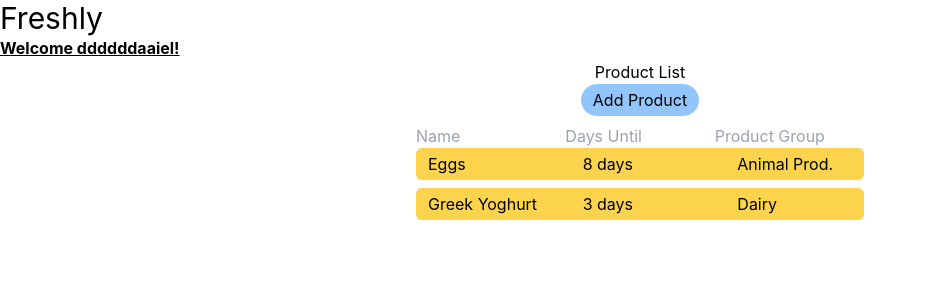
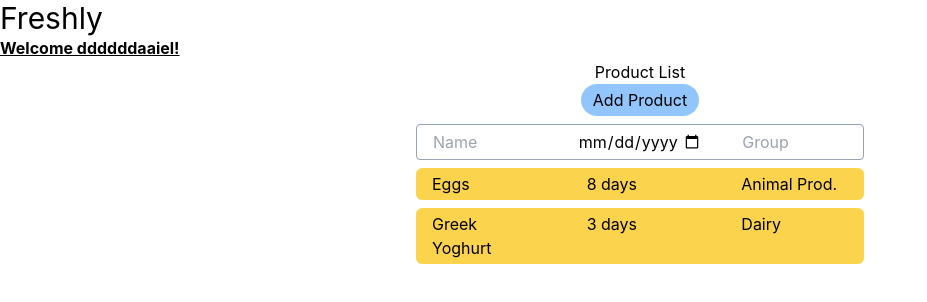
Before and after one commit to riczudaniel/freshly-app, a React (Create React App) app: page / in a window 1280 px wide. Both pictures are taken after a click on the button "Add Product". Shown: the top 302 px of the page, without its empty margins (0-927 px from the left). Built offline with nearby package versions, Linux system fonts and the light colour scheme.

Commit message:
Upgraded design

```diff
--- a/src/Components/NewProductInput.js
+++ b/src/Components/NewProductInput.js
@@ -5,6 +5,7 @@ function NewProductInput({ onAddProduct }) {
     const [name, setName] = useState('');
     const [daysUntil, setDaysUntil] = useState('');
     const [productGroup, setProductGroup] = useState('');
+
 
     const handleKeyPress = (e) => {
         if (e.key === 'Enter' && name && daysUntil && productGroup) {
@@ -16,15 +17,11 @@ function NewProductInput({ onAddProduct }) {
         }
       };
 
+
     return(
-        // <div className='max-w-md flex'>
-        //     <input type='text' placeholder='Enter name..' className='w-1/3'></input>
-        //     <input type='text' placeholder='Enter days..' className='w-1/3'></input>
-        //     <input type='text' placeholder='Enter category..' className='w-1/3'></input>
-        // </div>
-         <div>
+         <div className='border-slate-400 border mb-2 rounded py-1 max-w-fit'>
          <input
-           className='w-1/3'
+           className='w-1/3 px-4'
            type="text"
            placeholder="Name"
            value={name}
@@ -32,17 +29,17 @@ function NewProductInput({ onAddProduct }) {
            onKeyPress={handleKeyPress}
          />
          <input
-           className='w-1/3'
-           type="text"
-           placeholder="Days Until"
+           className='w-1/3 px-3'
+           type="date"
+           placeholder="Date"
            value={daysUntil}
            onChange={(e) => setDaysUntil(e.target.value)}
            onKeyPress={handleKeyPress}
          />
          <input
-           className='w-1/3'
+           className='w-1/3 px-7'
            type="text"
-           placeholder="Product Group"
+           placeholder="Group"
            value={productGroup}
            onChange={(e) => setProductGroup(e.target.value)}
            onKeyPress={handleKeyPress}
--- a/src/Components/Product.js
+++ b/src/Components/Product.js
@@ -2,7 +2,7 @@ import React from 'react';
 
 function Product ({ name, daysUntil, productGroup }) {
   return (
-    <div className='grid grid-cols-3 gap-10 justify-center bg-amber-300 max-w-md rounded-md mb-2 px-3 py-1'>
+    <div className='grid grid-cols-3 gap-12 justify-center bg-amber-300 max-w-md rounded-md mb-2 px-4 py-1'>
       <p>{name}</p>
       <p>{daysUntil}</p>
       <p>{productGroup}</p>
--- a/src/Components/ProductList.js
+++ b/src/Components/ProductList.js
@@ -32,7 +32,7 @@ const ProductList = () => {
     return (
       <div className="flex justify-center items-center">
       <div className='max-w-md'>
-      <h1 className='mx-auto text-center'>Product List</h1>
+      <h1 className='mx-auto text-center max-w-md'>Product List</h1>
       <div className="text-center">
           <AddButton onClick={() => setShowNewProductInput(true)}></AddButton>
         </div>
```
